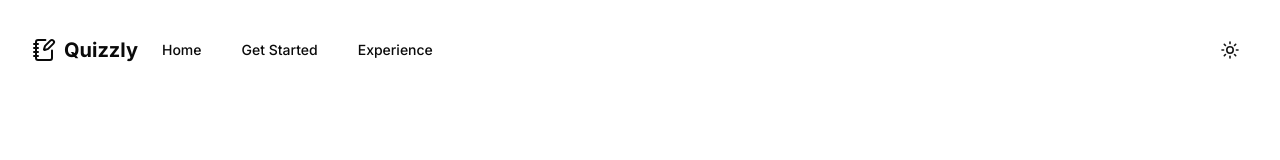
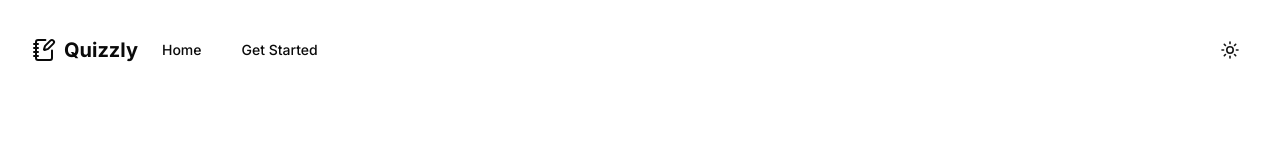
Before and after one commit to SKumr20/quizzly, a Next.js app: page / in a window 1280 px wide. Shown: the top 160 px of the page. Built offline with nearby package versions, Linux system fonts and the light colour scheme.

Commit message:
Fix Navbar links

```diff
--- a/src/components/sections/Navbar.jsx
+++ b/src/components/sections/Navbar.jsx
@@ -29,11 +29,6 @@ const Navbar = () => {
                 Get Started
             </Link>
           </Button>
-          <Button variant="ghost" className="text-sm">
-            <Link href='/experience'>
-              Experience
-            </Link>
-          </Button>
         </div>
 
       </div>
@@ -57,19 +52,14 @@ const Navbar = () => {
                   </SheetClose>
                 </Link>
 
-                <SheetClose asChild>
-                  <Button variant="ghost" className="text-md w-full justify-center">
-                    Projects
-                  </Button>
-                </SheetClose>
-
-                <Link href='/experience' className="w-full text-center">
+                <Link href="/select-quiz">
                   <SheetClose asChild>
                     <Button variant="ghost" className="text-md w-full justify-center">
-                      Experience
+                      Get Started
                     </Button>
                   </SheetClose>
                 </Link>
+
               </div>
             </SheetContent>
           </Sheet>
```
